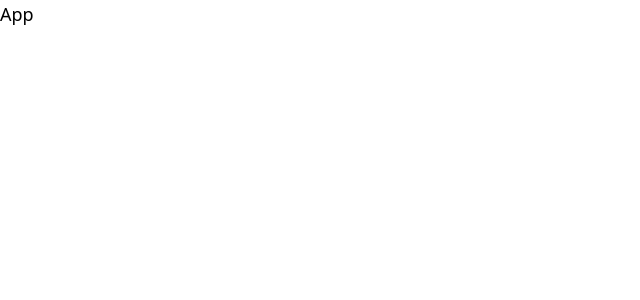
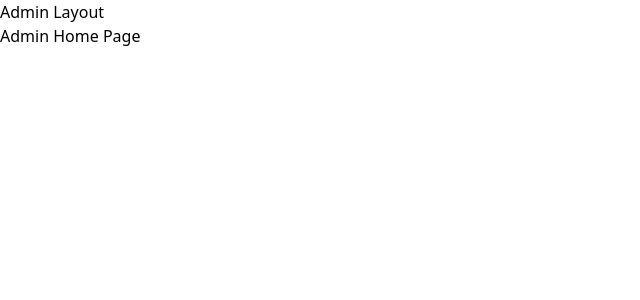
Before and after one commit to champseo2017/HelloDocker, a React (Create React App) app in the folder ecommerce/frontEnd/app/: page /admin in a window 1280 px wide. Shown: the top 300 px of the page, without its empty margins (0-640 px from the left). Built offline with nearby package versions, Linux system fonts and the light colour scheme.

Commit message:
init router page react

```diff
--- a/ecommerce/frontEnd/app/package.json
+++ b/ecommerce/frontEnd/app/package.json
@@ -12,10 +12,14 @@
     "@types/babel__core": "^7.20.1",
     "autoprefixer": "^10.4.14",
     "axios": "^1.4.0",
+    "localforage": "^1.10.0",
+    "match-sorter": "^6.3.1",
     "postcss": "^8.4.25",
     "react": "^18.2.0",
     "react-dom": "^18.2.0",
+    "react-router-dom": "^6.14.1",
     "react-scripts": "^5.0.1",
+    "sort-by": "^1.2.0",
     "tailwindcss": "^3.3.2"
   },
   "devDependencies": {
--- a/ecommerce/frontEnd/app/src/components/App.tsx
+++ b/ecommerce/frontEnd/app/src/components/App.tsx
@@ -1,5 +1,11 @@
+import Main from "./Main";
+
 const App = () => {
-  return <div className="text-lg">App</div>;
+  return (
+    <>
+      <Main />
+    </>
+  );
 };
 
 export default App;
--- /dev/null
+++ b/ecommerce/frontEnd/app/src/components/Main.tsx
@@ -0,0 +1,16 @@
+import { BrowserRouter, Routes, Route } from "react-router-dom";
+import AdminLayout from "components/admin/AdminLayout";
+import ClientLayout from "components/client/ClientLayout";
+
+const Main = () => {
+  return (
+    <BrowserRouter>
+      <Routes>
+        <Route path="/*" element={<ClientLayout />} />
+        <Route path="/admin/*" element={<AdminLayout />} />
+      </Routes>
+    </BrowserRouter>
+  );
+};
+
+export default Main;
--- /dev/null
+++ b/ecommerce/frontEnd/app/src/components/admin/AdminLayout.tsx
@@ -0,0 +1,17 @@
+import { Routes, Route } from "react-router-dom";
+import AdminHomePage from 'pages/admin/AdminHomePage'
+import AdminProductPage from 'pages/admin/AdminProductPage'
+
+const AdminLayout = () => {
+  return (
+    <div>
+      <h1>Admin Layout</h1>
+      <Routes>
+        <Route path="/" element={<AdminHomePage />} />
+        <Route path="/product" element={<AdminProductPage />} />
+      </Routes>
+    </div>
+  );
+};
+
+export default AdminLayout;
--- /dev/null
+++ b/ecommerce/frontEnd/app/src/components/client/ClientLayout.tsx
@@ -0,0 +1,17 @@
+import { Routes, Route } from "react-router-dom";
+import HomePage from 'pages/HomePage'
+import CartPage from 'pages/CartPage'
+
+const ClientLayout = () => {
+  return (
+    <div>
+      <h1>Client Layout</h1>
+      <Routes>
+        <Route path="/" element={<HomePage />} />
+        <Route path="/cart" element={<CartPage />} />
+      </Routes>
+    </div>
+  );
+};
+
+export default ClientLayout;
--- /dev/null
+++ b/ecommerce/frontEnd/app/src/pages/CartPage.tsx
@@ -0,0 +1,8 @@
+
+const CartPage = () => {
+  return (
+    <div>CartPage</div>
+  )
+}
+
+export default CartPage
--- /dev/null
+++ b/ecommerce/frontEnd/app/src/pages/HomePage.tsx
@@ -0,0 +1,8 @@
+
+const HomePage = () => {
+  return (
+    <div>HomePage</div>
+  )
+}
+
+export default HomePage
--- /dev/null
+++ b/ecommerce/frontEnd/app/src/pages/admin/AdminHomePage.tsx
@@ -0,0 +1,5 @@
+const AdminHomePage = () => {
+  return <h2>Admin Home Page</h2>;
+};
+
+export default AdminHomePage;
--- /dev/null
+++ b/ecommerce/frontEnd/app/src/pages/admin/AdminProductPage.tsx
@@ -0,0 +1,5 @@
+const AdminProductPage = () => {
+  return <div>AdminProductPage</div>;
+};
+
+export default AdminProductPage;
```
Also changed, not shown: 1 other file (tests, documents, lock files or other folders).
